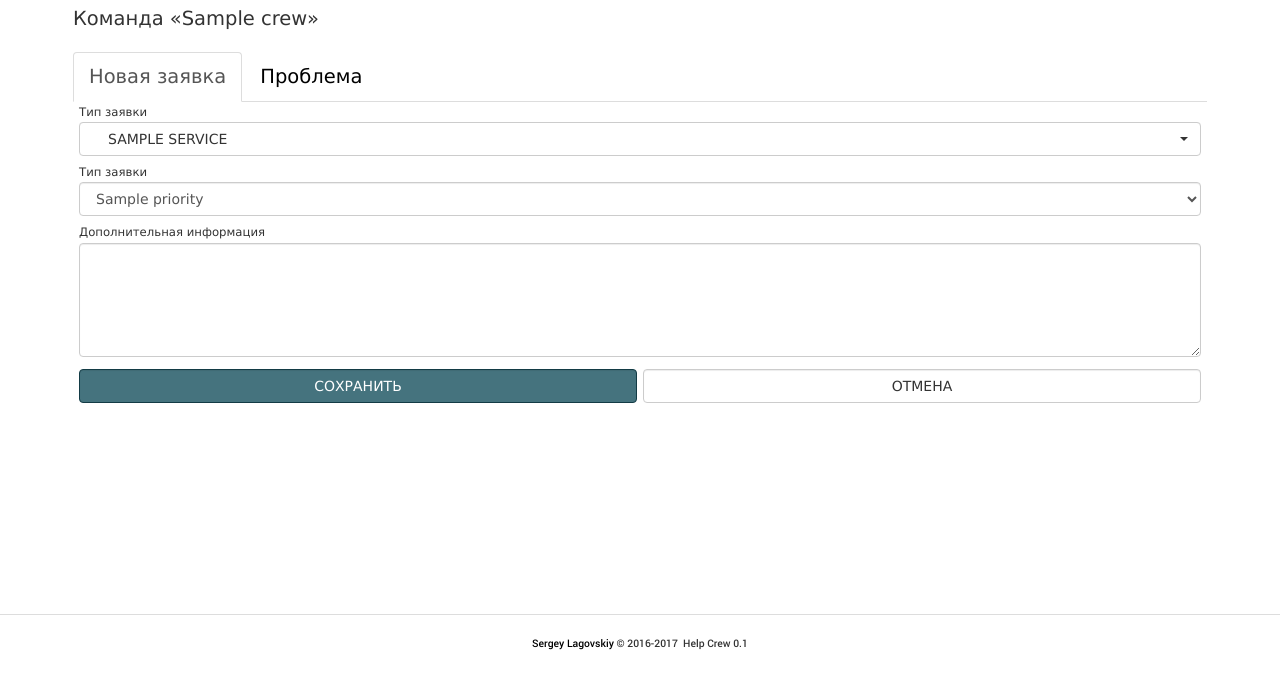
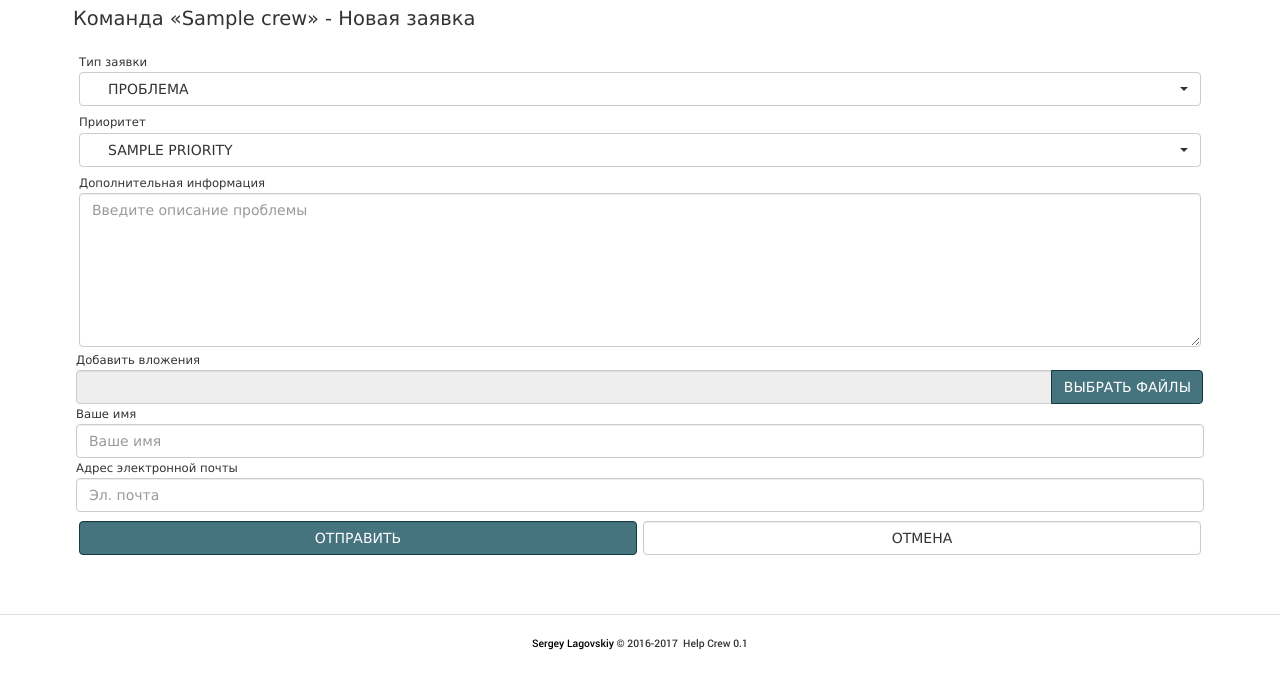
Before and after one commit to slagovskiy/helpcrew.ru, a Django app: template src/templates/helpdesk/task_new.html in a window 1280 px wide. Shown: the part 126-800 px from the top of the page. Run offline with Django 3.2, Linux system fonts and the light colour scheme; the template is opened without the code that fills it: most values are stand-ins (such as "Sample title", 1, 10 or a date in 2020); parts of the project's set-up code (start-up, migrations or seed data) failed here and were passed over; some libraries are stand-ins or nearby versions.

Commit message:
new task view

```diff
--- a/src/templates/base.html
+++ b/src/templates/base.html
@@ -52,6 +52,8 @@
 
 <script src="{% static 'libs/bootstrap-3.3.7-dist/js/bootstrap.min.js' %}"></script>
 <script src="{% static 'libs/momentsjs 2.18.1/moment-with-locales.min.js' %}"></script>
+
+<script src="{% static 'libs/bootstrap-filestyle/bootstrap-filestyle.min.js' %}"></script>
 
 <script src="{% static 'libs/bootstrap-datetimepicker/js/bootstrap-datetimepicker.min.js' %}"></script>
 <link rel="stylesheet" href="{% static 'libs/bootstrap-datetimepicker/css/bootstrap-datetimepicker.min.css' %}" />
--- a/src/templates/helpdesk/task_new.html
+++ b/src/templates/helpdesk/task_new.html
@@ -1,23 +1,18 @@
 {% extends 'base.html' %}
-
+{% load tags %}
 {% block content %}
     <div class="col-md-12 crew-title">
-        <span>Команда &laquo{{ crew.name }}&raquo;</span>
+        <span>Команда &laquo{{ crew.name }}&raquo; - Новая заявка</span><br>
     </div>
     <div class="col-md-12">
-        <ul class="nav nav-tabs" role="tablist">
-            <li role="presentation" class="active"><a href="#tab_task" aria-controls="tab_task" role="tab" data-toggle="tab">Новая заявка</a></li>
-            <li role="presentation"><a href="#tab_problem" aria-controls="tab_problem" role="tab" data-toggle="tab">Проблема</a></li>
-        </ul>
-        <div class="tab-content">
-            <div role="tabpanel" class="tab-pane active" id="tab_task">
-                <form>
+        <form id="form-task-new">
             <div class="col-md-12">
                 <div class="col-md-12 form-label">
                     Тип заявки
                 </div>
                 <div class="col-md-12">
-                            <select class="form-control selectpicker" id="service" name="service">
+                    <select class="form-control selectpicker" onchange="changeService(this.value);" id="service" name="service">
+                        <option value="-1" selected="selected">Проблема</option>
                         {% for service in crew.crewservice_set.all %}
                             {% if not service.deleted %}
                                 <option value="{{ service.id }}">{{ service.name }}</option>
@@ -26,12 +21,12 @@
                     </select>
                 </div>
             </div>
-                    <div class="col-md-12">
+            <div class="col-md-12" id="field-priority">
                 <div class="col-md-12 form-label">
-                            Тип заявки
+                    Приоритет
                 </div>
                 <div class="col-md-12">
-                            <select class="form-control" id="service" name="service">
+                    <select class="form-control selectpicker" id="priority" name="priority">
                         {% for priority in crew.taskpriority_set.all %}
                             {% if not priority.deleted %}
                                 <option value="{{ priority.id }}"{% if priority.default %} selected="selected"{% endif %}>{{ priority.name }}</option>
@@ -45,12 +40,42 @@
                     Дополнительная информация
                 </div>
                 <div class="col-md-12">
-                            <textarea rows="5" class="form-control" id="description" name="description"></textarea>
+                    <textarea rows="7" class="form-control" id="description" name="description" placeholder="Введите описание проблемы"></textarea>
                 </div>
             </div>
+            <div class="col-md-12 form-label">
+                Добавить вложения
+            </div>
+            <div class="col-md-12">
+                <input type="file" class="filestyle" id="files" name="files" multiple="multiple"
+                       data-text="Выбрать файлы" data-btnClass="btn-primary"
+                       data-validation="size" data-validation-max-size="2M"
+                       data-validation-error-msg-size="Вы не можете загружать файлы размером более 2Мб"
+                />
+            </div>
+            {% if request.user.is_anonymous %}
+                <div class="col-md-12 form-label">
+                    Ваше имя
+                </div>
+                <div class="col-md-12">
+                    <input type="text" class="form-control" id="name" name="name" placeholder="Ваше имя"
+                           data-validation="required"
+                           data-validation-error-msg="Введите свое имя"
+                    />
+                </div>
+                <div class="col-md-12 form-label">
+                    Адрес электронной почты
+                </div>
+                <div class="col-md-12">
+                    <input type="text" class="form-control" id="email" name="email" placeholder="Эл. почта"
+                           data-validation="email"
+                           data-validation-error-msg="Введите верный электронный адрес"
+                    />
+                </div>
+            {% endif %}
             <div class="col-md-12">
                 <div class="col-md-6">
-                            <input type="submit" class="form-control btn btn-primary" value="сохранить" />
+                    <input type="submit" class="form-control btn btn-primary" value="отправить" />
                 </div>
                 <div class="col-md-6">
                     <input type="button" class="form-control btn btn-default" value="отмена" onclick="window.history.back();" />
@@ -58,8 +83,23 @@
             </div>
         </form>
     </div>
-            <div role="tabpanel" class="tab-pane" id="tab_problem">
-            </div>
-        </div>
-    </div>
+    <script>
+        function changeService(service) {
+            var serviceTemplate = {};
+            serviceTemplate[-1] = '';
+            {% for service in crew.crewservice_set.all %}
+                serviceTemplate[{{ service.id }}] = '{{ service.template|jsmultiline }}';
+            {% endfor %}
+            if (service != -1)
+                $('#field-priority').show();
+            else
+                $('#field-priority').hide();
+            $('#description').val(serviceTemplate[service]);
+        }
+
+        function init()
+        {
+            $('#field-priority').hide();
+        }
+    </script>
 {% endblock %}
```
Lines whose indentation alone changed are shown as unchanged.
